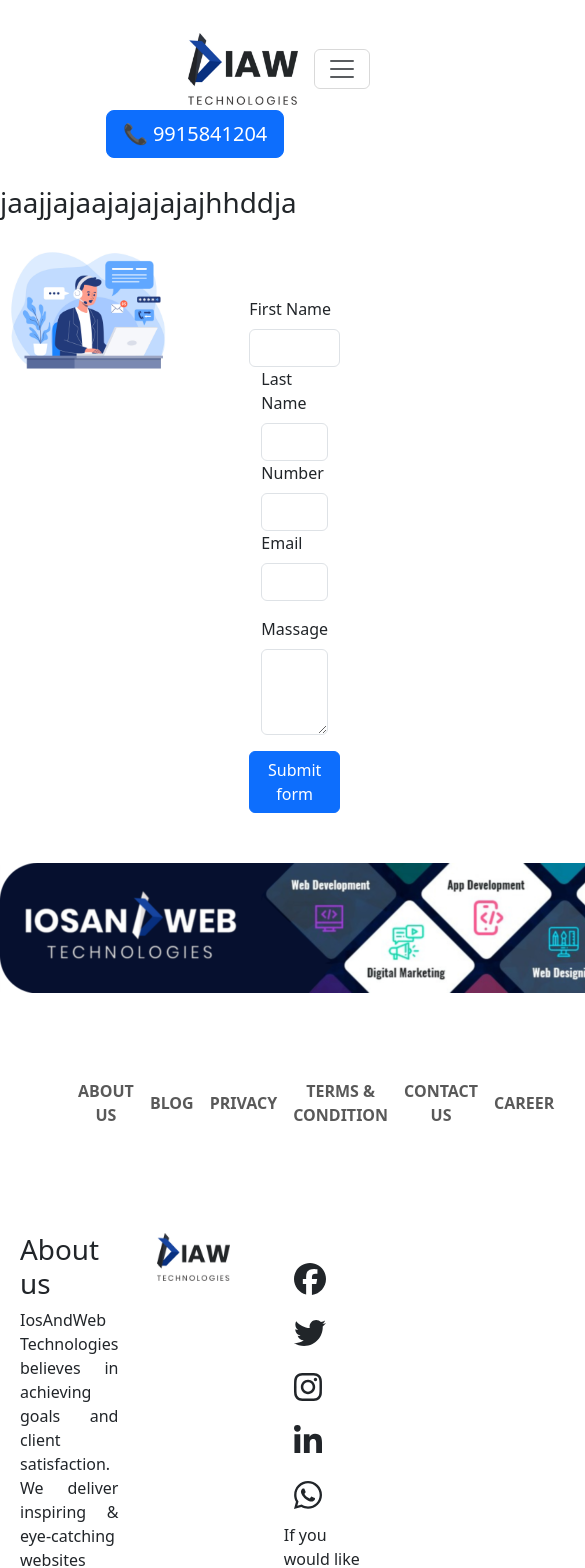
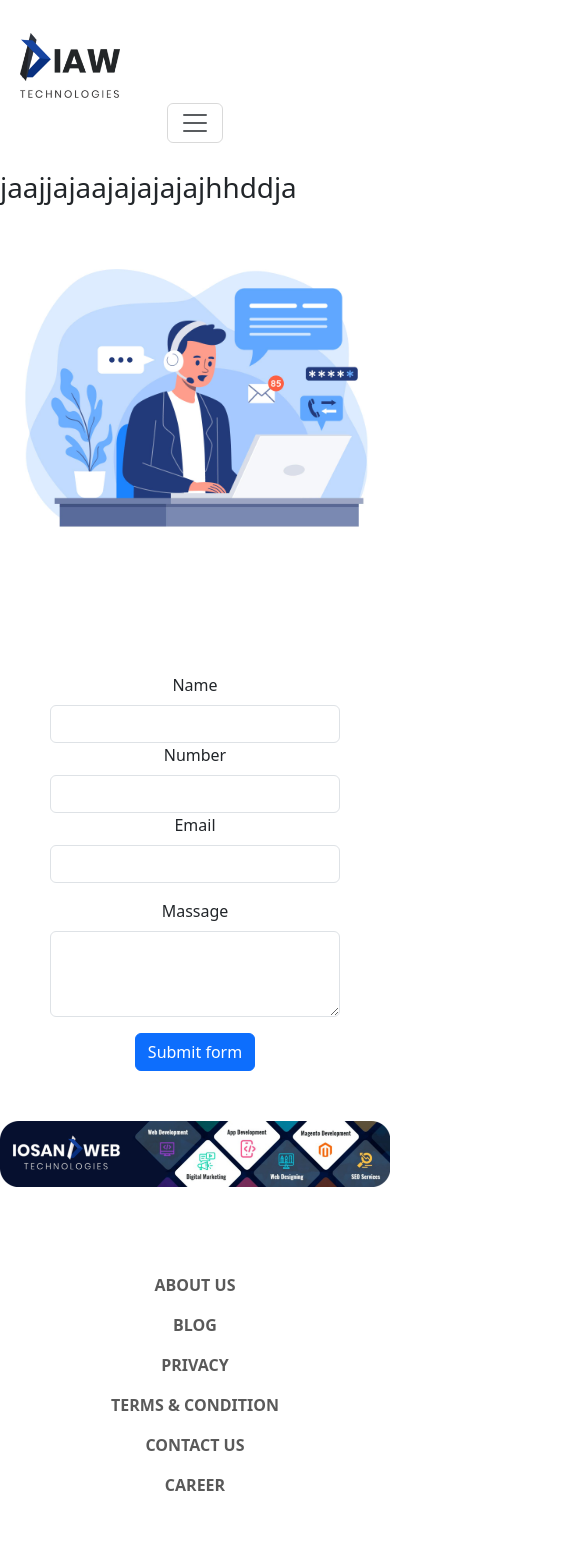
Before and after one commit to Jatin-dev12/sehgal, a React (Create React App) app: page /About in a window 390 px wide. Shown: the top 1568 px of the page, 585 px wide, since content can reach past the window. Built offline with nearby package versions, Linux system fonts and the light colour scheme.

Commit message:
all things have be done

```diff
--- a/src/App.css
+++ b/src/App.css
@@ -10,6 +10,7 @@
     justify-content: space-between;
     align-content: space-between;
 }
+
 .joker{
     margin-right: 555px;
     font-weight: 900;
@@ -18,6 +19,7 @@
     text-align: left;
     color: black;
     line-height: 1.5;
+
 }
 .hehe{
     font-size: larger;
@@ -29,10 +31,15 @@
 }
 .carousel-caption {
     top: 10rem;
+
 }
 .carousel-control-prev{
     display: none;
     visibility: hidden;
+
+}
+.d.row{
+    width: 100%;
 }
 
 .lets{
@@ -83,7 +90,7 @@
     padding-top: 55px;
 }
 .work{
-    padding-top: 50px;
+
     padding-bottom: 30px;
 }
 .sa{
@@ -173,14 +180,8 @@ svg:not(:root).svg-inline--fa, svg:not(:host).svg-inline--fa {
 }
 .boring{
     text-align: center;
-    display: block;
-    justify-content: center;
-    align-items: center;
-    margin: auto;
     width: 100%;
-}
-.go{
-text-align: justify;
+    display: flex;
 }
 .carousel-indicators{
     display: none;
@@ -191,6 +192,9 @@ text-align: justify;
 
         text-align: end;
     }
+    .sa{
+        font-weight: 500;
+    }
 
     .par{
         margin: 20px;
@@ -198,6 +202,22 @@ text-align: justify;
         padding-left: 0px;
         padding-right: 0px;
 
+    }
+    .work.col img {
+        width: 100%;
+    }
+    .carousel {
+        position: relative;
+        display: none;
+    }
+    img.iii {
+        width: 100%;
+        display: flex;
+        flex-direction: column;
+    }
+    .mb-3 {
+        display: flex;
+        flex-direction: column;
     }
     .container {
         padding: 20px;
@@ -211,16 +231,25 @@ text-align: justify;
     .re{
         padding: 10px;
     }
+    .navbar-expand .navbar-nav{
+        display: block;
+    }
+
+
     .do{
         margin: auto;
         text-align: center;
+        font-weight: 500;
     }
     .pp.row{
-        display: block;
+        display: flex;
     }
     .row-cols-md-4>* {
 
         padding: 1px;
+    }
+    .boring img {
+        width: 100%;
     }
     .work{
         display: flex;
@@ -233,7 +262,10 @@ text-align: justify;
         margin: auto;
     }
     .col-6 {
-        width: 60%;
+        width: 100%;
+    }
+    .text{
+        text-align: center;
     }
     .show{
         margin-left: 30%;
@@ -248,6 +280,18 @@ text-align: justify;
     display: contents;
    }
 
+   .form{
+    display:contents;
+   }
+   button.btn.btn-primary.btn-lg {
+    display: none;
+   }
+
+   .row{
+    flex-direction: column;
+    text-align: center;
+   }
+
 
 }
 .cf{
--- a/src/componets/Header.js
+++ b/src/componets/Header.js
@@ -3,47 +3,87 @@ import Container from 'react-bootstrap/Container';
 import Nav from 'react-bootstrap/Nav';
 import Navbar from 'react-bootstrap/Navbar';
 import Button from 'react-bootstrap/Button';
-import Col from 'react-bootstrap/Col';
+// import Col from 'react-bootstrap/Col';
 import pic from '../componets/images/IAW-black-logo.png';
+import Offcanvas from 'react-bootstrap/Offcanvas';
+import { Col } from 'react-bootstrap';
 
 
 function Header() {
   return (
+    <>
+      {["xl"].map((expand) => (
+        <Navbar key={expand} expand={expand} >
+          <Container className="justify-content-center" >
+            <Navbar.Brand href="*"> <img
+              src={pic}
+              width="30%"
+              alt="React Bootstrap logo"
+            /></Navbar.Brand>
+             <Navbar.Toggle aria-controls="responsive-navbar-nav" />
+    <Navbar.Collapse id="responsive-navbar-nav" className="justify-content-center"></Navbar.Collapse>
 
-    <Navbar expand="xl">
-    <Container className="justify-content-center">
-    <Navbar.Brand href="#home">
-            <img
-              src={pic}
-              width="110px"
-              className="d-inline-block align-top"
-              alt="React Bootstrap logo"
-            />
-          </Navbar.Brand>
-      <Navbar.Toggle aria-controls="responsive-navbar-nav" />
-      <Navbar.Collapse id="responsive-navbar-nav" className="justify-content-center">
-        <Nav className="justify-content-center">
+            <Navbar.Offcanvas
+              id={`offcanvasNavbar-expand-${expand}`}
+              aria-labelledby={`offcanvasNavbarLabel-expand-${expand}`}
+              placement="end"
+            >
+              <Offcanvas.Header closeButton>
+              </Offcanvas.Header>
+              <Offcanvas.Body>
+                <Nav className="justify-content-end flex-grow-1 pe-3">
+                <Nav.Link href="/">Home</Nav.Link>
+                <Nav.Link href="/services">Services</Nav.Link>
+                <Nav.Link href="/portfolio">Portfolio</Nav.Link>
+                <Nav.Link href="/About">About Us</Nav.Link>
+                <Nav.Link href="#link">Contact Us</Nav.Link>
+                <Col xl>
+                <Button type="submit" size="lg">  📞 9915841204</Button></Col>
+                </Nav>
+              </Offcanvas.Body>
+            </Navbar.Offcanvas>
+          </Container>
+        </Navbar>
+      ))}
+    </>
+  );
+}
+
+  // return (
+
+  //   <Navbar expand="xl">
+  //   <Container fluid>
+  //   <Navbar.Brand href="#home">
+  //           <img
+  //             src={pic}
+  //             width="110px"
+  //             className="d-inline-block align-top"
+  //             alt="React Bootstrap logo"
+  //           />
+  //         </Navbar.Brand>
+  //     <Navbar.Toggle aria-controls="responsive-navbar-nav" />
+  //     <Navbar.Collapse id="responsive-navbar-nav" className="justify-content-center">
+  //       <Nav className="justify-content-center">
 
 
 
 
-         <Nav.Link href="/">Home</Nav.Link>
-          <Nav.Link href="/services">Services</Nav.Link>
-          <Nav.Link href="/portfolio">Portfolio</Nav.Link>
-          <Nav.Link href="/About">About Us</Nav.Link>
-          <Nav.Link href="#link">Contact Us</Nav.Link>
-              </Nav>
+  //        <Nav.Link href="/">Home</Nav.Link>
+  //         <Nav.Link href="/services">Services</Nav.Link>
+  //         <Nav.Link href="/portfolio">Portfolio</Nav.Link>
+  //         <Nav.Link href="/About">About Us</Nav.Link>
+  //         <Nav.Link href="#link">Contact Us</Nav.Link>
+  //             </Nav>
 
 
-      </Navbar.Collapse>
-      <Col xl="auto">
-             <Button type="submit" size="lg">  📞 9915841204</Button>
-          </Col>
-    </Container>
-  </Navbar>
+  //     </Navbar.Collapse>
+  //     <Col xl="auto">
+  //
+  //         </Col>
+  //   </Container>
+  // </Navbar>
 
 
-  );
-}
+  // );
 
 export default Header;
--- a/src/componets/Home.js
+++ b/src/componets/Home.js
@@ -14,7 +14,6 @@ import sj from './images/4-min.png';
 import jsj from './images/logo192.png';
 import web from './images/nn.jpg';
 import rr from './images/rr.jpg';
-// import Header from './Header';
 import i from './images/i.png';
 import ii from './images/ii.png';
 import iii from './images/iii.png';
@@ -27,7 +26,6 @@ import soni from './images/soni.png'
 import ggl from './images/ggl.png'
 import trst from './images/trst.png'
 import top from './images/top.png'
-
 // import html from './images/html.png';
 // import css from './images/css.png';
 // import php from './images/php.png';
@@ -39,11 +37,12 @@ function Sonimam() {
 
   return (
     <>
-    {/* <Header/> */}
-      <Carousel pause="hoverfalse">
+
+       <Carousel pause="hoverfalse">
         <Carousel.Item interval={1000}>
           <img
             src={photo}
+
             alt='slider pic'
 
           />
@@ -58,6 +57,7 @@ function Sonimam() {
         <Carousel.Item interval={1000}>
           <img
             src={jatin}
+
             alt='slider pic'
 
           />
@@ -74,6 +74,7 @@ function Sonimam() {
         <Carousel.Item interval={1000}>
           <img
             src={sehgal}
+
             alt='slider pic'
 
           />
--- a/src/componets/touch.js
+++ b/src/componets/touch.js
@@ -7,31 +7,26 @@ import Button from 'react-bootstrap/Button';
 import Col from 'react-bootstrap/Col';
 import Row from 'react-bootstrap/Row';
 
+
 function Touch() {
-  return (
-    <div>
+     return (
        <Row>
            <Col xs> <img className='cff' src={cf} alt='df' ></img></Col>
 
 
-              <Col xs>
+              <Col xs className='form'>
                 <Form className='cf'>
                  <Row className='d'>
-                    <Col className='ccc'>
-                    <Form.Label>First Name</Form.Label>
-                       <Form.Control type='text'/>
-                   </Col>
-                        <Col>
-                        <Form.Label>Last Name</Form.Label>
-                        <Form.Control />
-                       </Col>
-                        <Form.Group className="mb-3" controlId="exampleForm.ControlInput1">
+                        <Form.Group className="mb-3" controlId="ControlInput1">
+                        <Form.Label>Name</Form.Label>
+                        <Form.Control type="name" />
+
                         <Form.Label>Number</Form.Label>
                         <Form.Control type="number" />
               <Form.Label>Email</Form.Label>
           <Form.Control type="email" />
           </Form.Group>
-            <Form.Group className="mb-3" controlId="exampleForm.ControlTextarea1">
+            <Form.Group className="mb-3" controlId="ControlTextarea1">
               <Form.Label>Massage</Form.Label>
               <Form.Control as="textarea" rows={3} />
               </Form.Group>
@@ -40,7 +35,7 @@ function Touch() {
               </Form>
               </Col>
               </Row>
-    </div>
-  )
+
+  );
 }
 export default Touch ;
```
